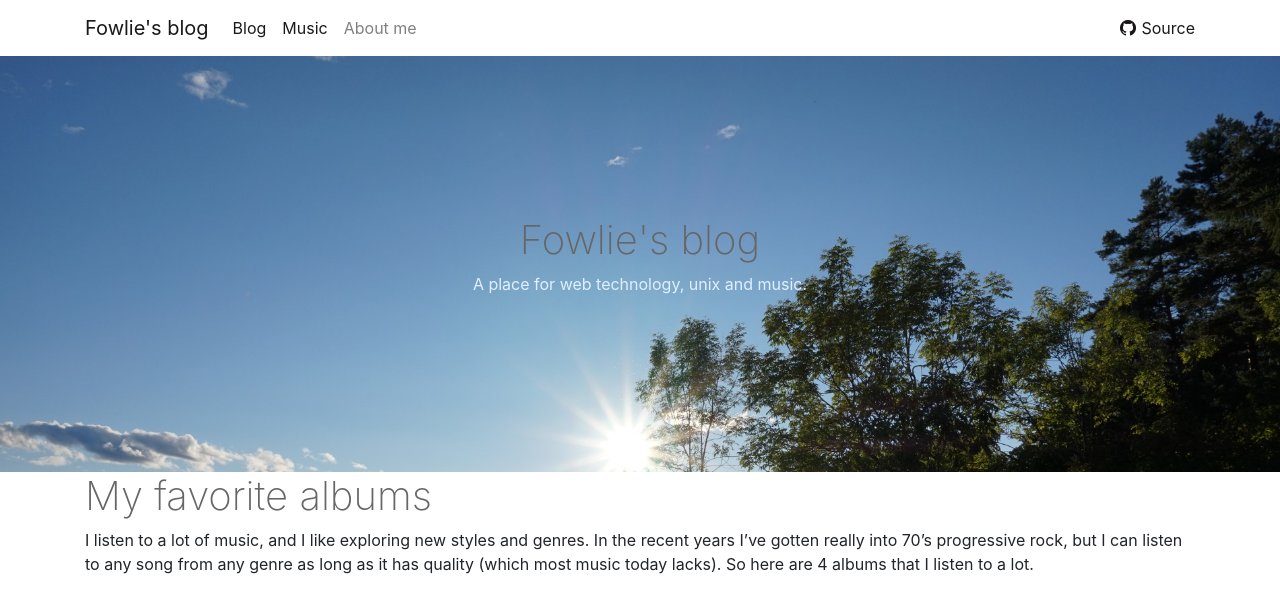
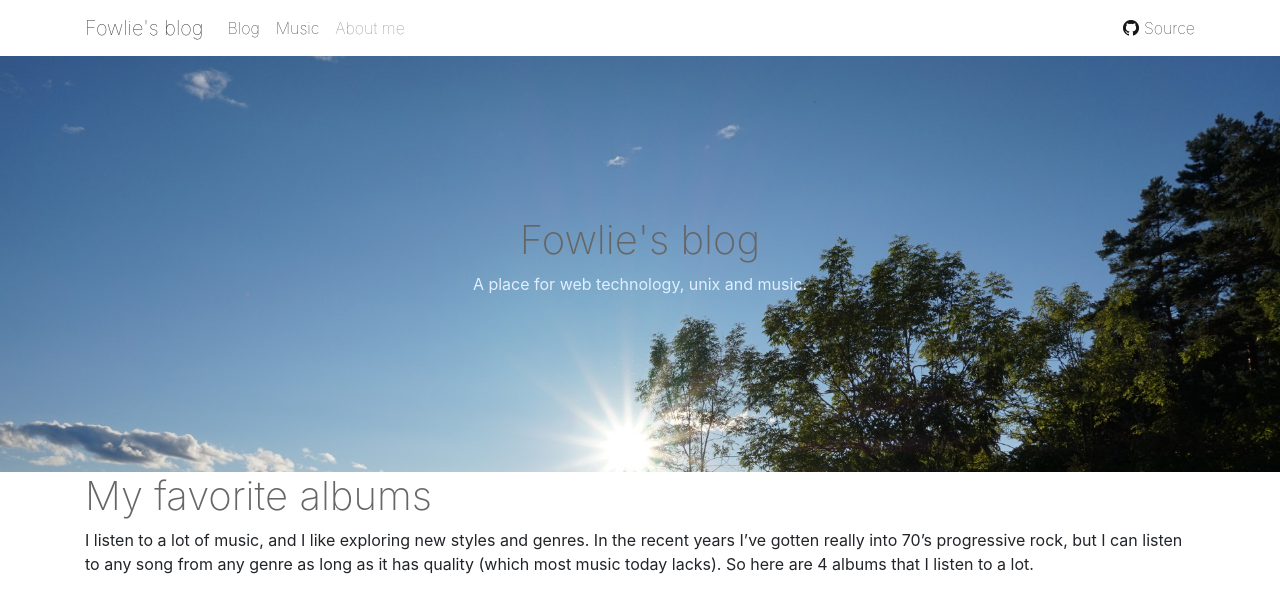
Before and after one commit to fowlie/fowlie.github.io, a Jekyll site: the page built from music.md, in a window 1280 px wide. Shown: the top 590 px of the page. Built offline with Jekyll 4.4.1, drawn with Linux system fonts in a browser that asks for light colours; nearby versions of some CDN libraries; comment, search, counter and statistics services are not loaded.

Commit message:
Black colored links

```diff
--- a/css/styles.css
+++ b/css/styles.css
@@ -39,9 +39,14 @@ header {
   margin-top:40px;
 }
 
-h1,h2 a {
+h1, h2 {
   color:#666;
   font-weight:200;
+}
+
+a {
+  color: #666;
+  font-weight: 100;
 }
 
 /** Footer **/
```
